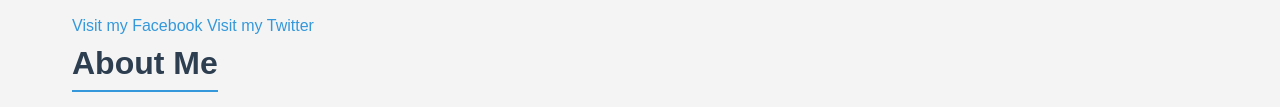
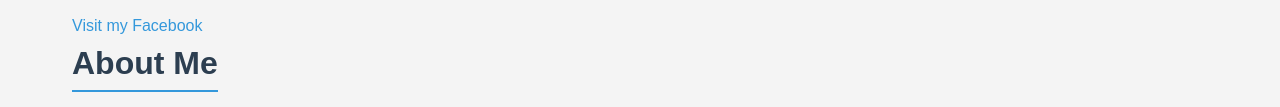
Before and after one commit to Skylerblu4444/First-webpage, a plain HTML site: page index.HTML in a window 1280 px wide. Shown: the part 224-331 px from the top of the page. Drawn offline with Linux system fonts and the light colour scheme; a script that the page names is missing.

Commit message:
Update index.HTML

```diff
--- a/index.HTML
+++ b/index.HTML
@@ -26,7 +26,6 @@
             <h1>Hello &amp; welcome to my first webpage!</h1> <!-- Main heading for the Home section -->
             <p>My name is Skyler Blu &amp;  I'm currently a student at Coding Temple, in the software engineering bootcamp. I joined this program after completing my Bachelor of Science in Information Technology with a concentration in software development..</p> <!-- Paragraph introducing the webpage -->
             <a href="https://www.facebook.com/profile.php?id=61572801414472">Visit my Facebook</a> <!-- Link to Facebook profile -->
-            <a href="'https://x.com/SkylerBlu444">Visit my Twitter</a> <!-- Link to Twitter profile -->
         <section id="about">
             <h2>About Me</h2> <!-- Heading for the About Me section -->
             <p>I'm engaged to my girlfriend of 6 years and we have 3 beautiful daughters. I recently earned a Bachelor's degree in Information Technology with a concentration in software development. My goal is to work remotely as a software engineer and start a local IT business called SBS Tech. This business will provide IT solutions for local companies, including designing, implementing, and maintaining their IT infrastructure.</p>
```
